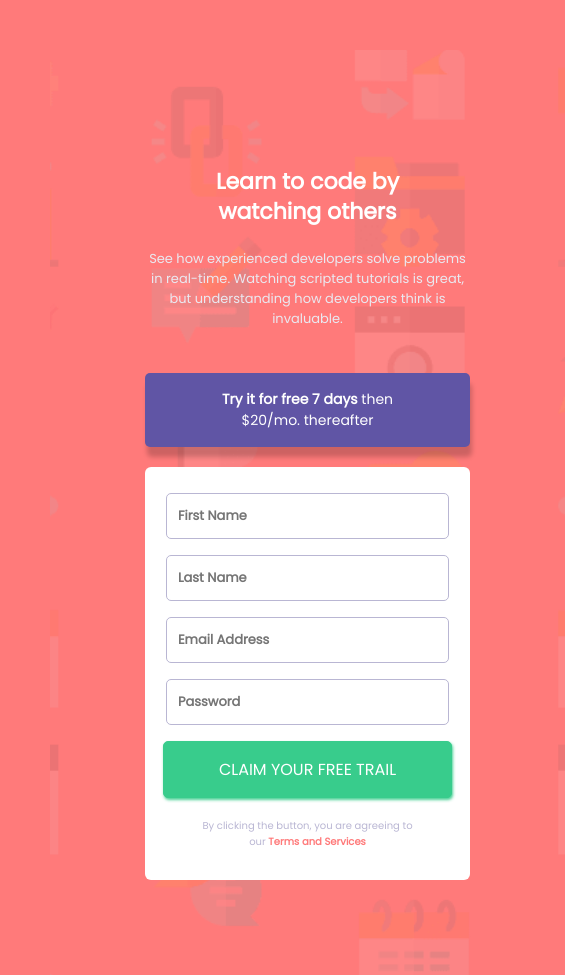
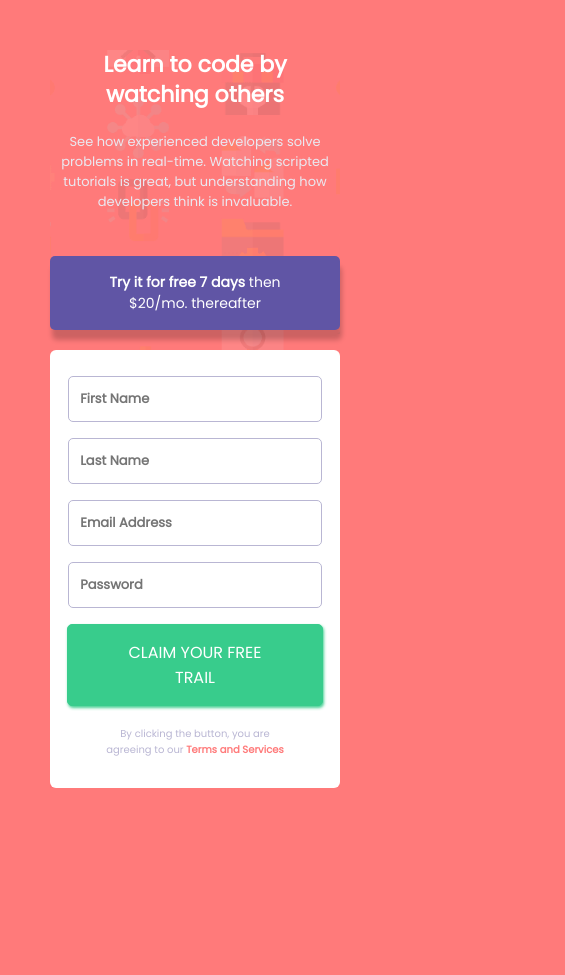
Before and after one commit to Padmasripriya/signup-form-react-component, a React (Create React App) app: page / in a window 390 px wide. Shown: the whole page, 565 px wide, since content can reach past the window. After the commit the page ends 894 px from the top, so only its background shows below. Built offline with nearby package versions, Linux system fonts and the light colour scheme.

Commit message:
making the code responsive

```diff
--- a/src/index.css
+++ b/src/index.css
@@ -133,7 +133,8 @@ body, input, button {
 
 @media(max-width: 767px){
   .container {
-    width: 325px;
+    /* width: 325px; */
+    padding: 0;
   }
 
   .signup-form-title {
@@ -170,9 +171,9 @@ body, input, button {
     display: none;
    }
 
-  .signup-form {
-    width: 305px;
-  }
+ /* .signup-form {
+     width: 305px;
+  } */
 
   .signup-form-button {
     width: 95%;
```
